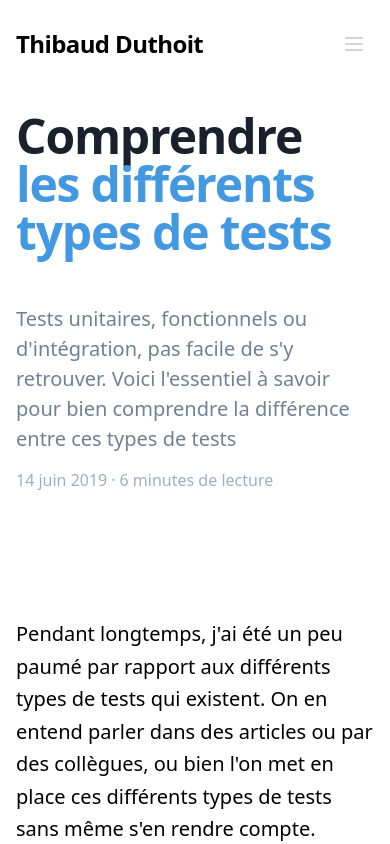
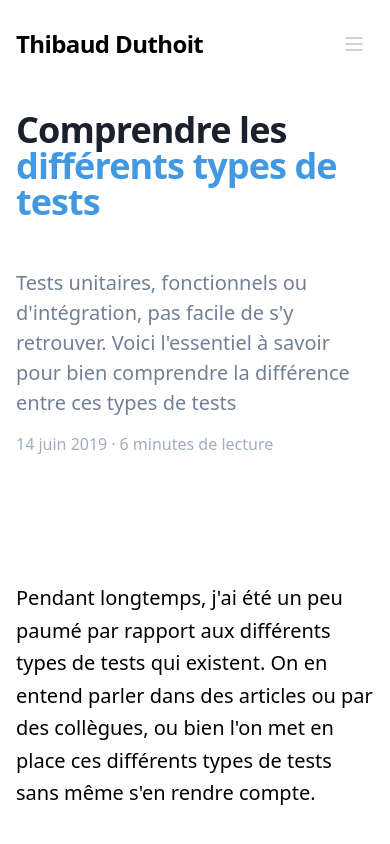
Before and after one commit to tidusia/thibaud-on-next, a Next.js app: page /blog/comprendre-differents-types-tests in a window 390 px wide. Shown: the top 844 px of the page. Built offline with nearby package versions, Linux system fonts and the light colour scheme; what @tailwindcss/ui would draw is missing.

Commit message:
Improve styling of article title

```diff
--- a/pages/blog/[id].tsx
+++ b/pages/blog/[id].tsx
@@ -38,7 +38,7 @@ const BlogTemplate: NextPage<Props> = (props) => {
       </div>
 
       <article className="article-page mx-auto px-4 py-12">
-        <h1 className="article-main-title mt-0 mb-12 sm:my-12">
+        <h1 className="article-main-title mt-0 mb-12 sm:my-12 break-words">
           {props.frontmatter.title}
         </h1>
         <h2 className="mb-4 text-gray-600">{props.frontmatter.excerpt}</h2>
--- a/styles/index.css
+++ b/styles/index.css
@@ -45,7 +45,13 @@
 }
 
 .article-main-title {
-  @apply text-5xl;
+  @apply text-4xl;
+}
+
+@media (min-width: 640px) {
+  .article-main-title {
+    @apply text-5xl;
+  }
 }
 
 .article-content h2 {
```
